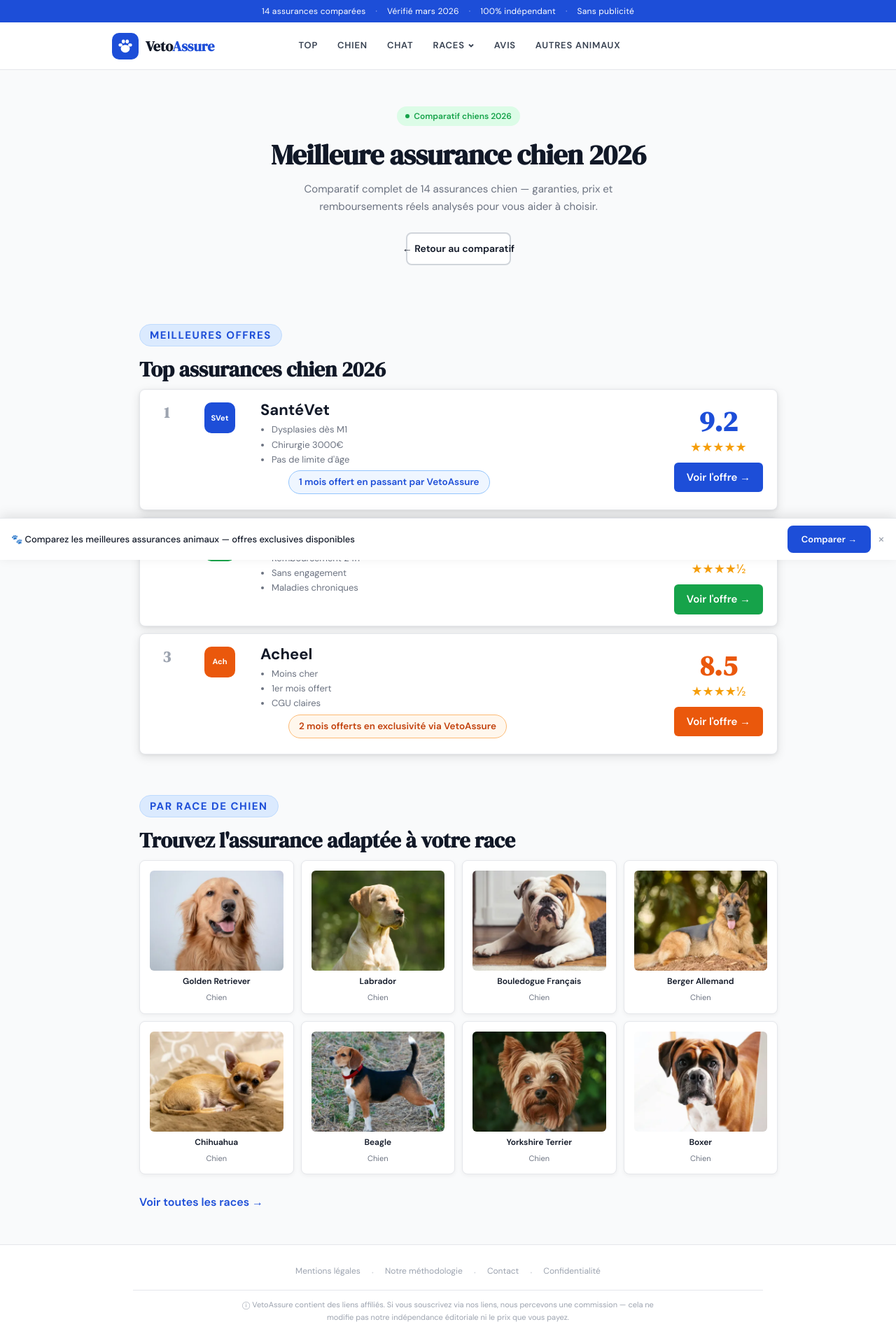
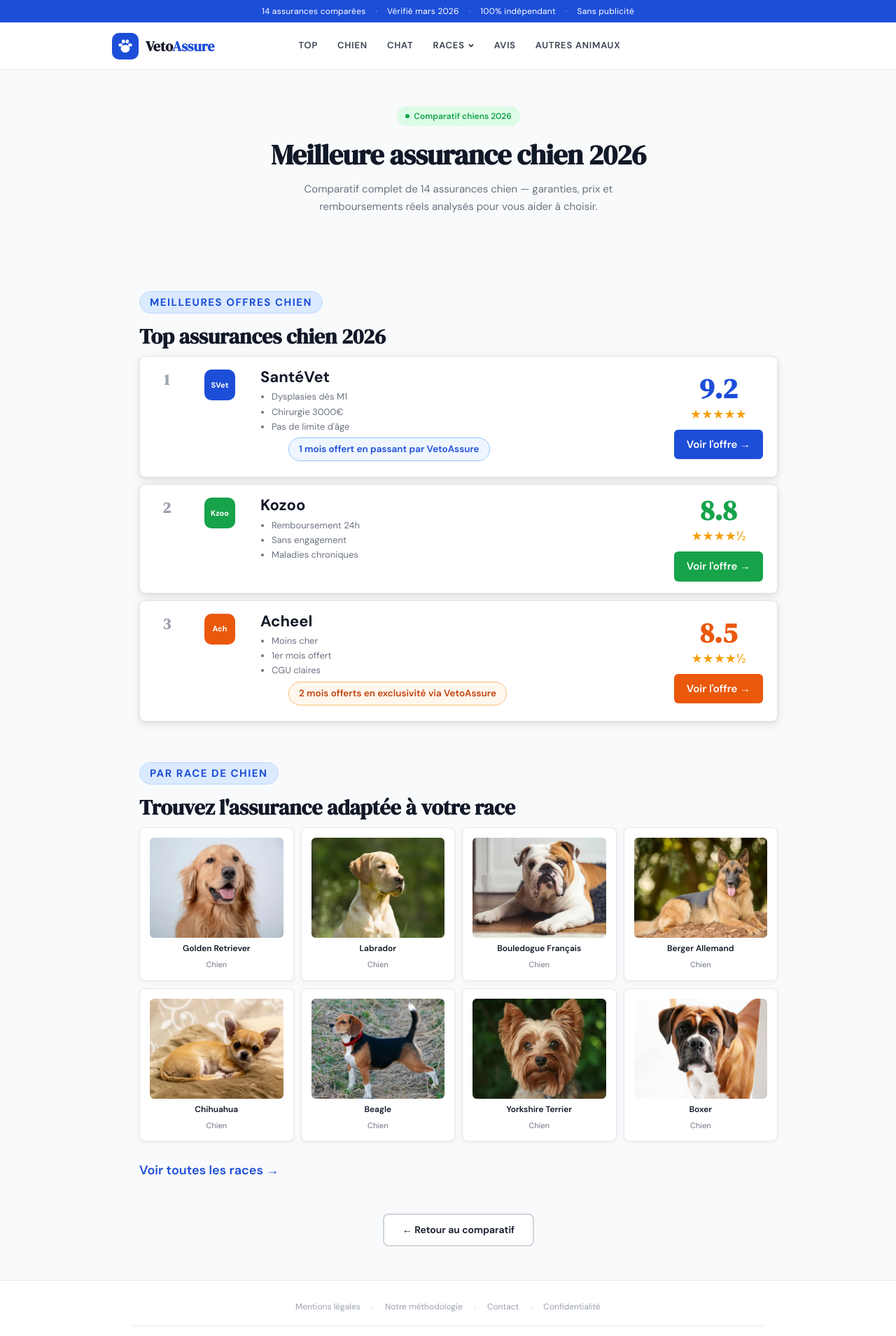
Before and after one commit to darkmana12/VetoAssure, a Next.js app: page /chien in a window 1280 px wide. Shown: the top 1909 px of the page at 70% size. Built offline with nearby package versions, Linux system fonts and the light colour scheme.

Commit message:
Remove sticky banner, fix nav links, move back buttons to bottom, add chats anchor
Made-with: Cursor

```diff
--- a/app/autres-animaux/page.tsx
+++ b/app/autres-animaux/page.tsx
@@ -32,9 +32,6 @@ export default function AutresAnimauxPage() {
           Lapins, oiseaux, reptiles, rongeurs — les NAC ont aussi besoin d&apos;une couverture
           vétérinaire adaptée. Découvrez les offres disponibles.
         </p>
-        <div className="hero-btns">
-          <Link href="/" className="btn-secondary">← Retour au comparatif</Link>
-        </div>
       </section>
 
       <section className="section">
@@ -91,6 +88,10 @@ export default function AutresAnimauxPage() {
           </Link>
         </div>
       </section>
+
+      <section className="section" style={{ paddingTop: 0, textAlign: 'center', paddingBottom: 48 }}>
+        <Link href="/" className="btn-secondary">← Retour au comparatif</Link>
+      </section>
     </>
   )
 }
--- a/app/chat/page.tsx
+++ b/app/chat/page.tsx
@@ -62,9 +62,6 @@ export default function ChatPage() {
           Assurance chat : comparatif complet de 14 offres — trouvez la meilleure couverture pour
           votre chat selon sa race et son profil.
         </p>
-        <div className="hero-btns">
-          <Link href="/" className="btn-secondary">← Retour au comparatif</Link>
-        </div>
       </section>
 
       <section className="section">
@@ -86,6 +83,10 @@ export default function ChatPage() {
         </div>
         <Link href="/races" className="see-all-link">Voir toutes les races →</Link>
       </section>
+
+      <section className="section" style={{ paddingTop: 0, textAlign: 'center', paddingBottom: 48 }}>
+        <Link href="/" className="btn-secondary">← Retour au comparatif</Link>
+      </section>
     </>
   )
 }
--- a/app/chien/page.tsx
+++ b/app/chien/page.tsx
@@ -62,13 +62,10 @@ export default function ChienPage() {
           Comparatif complet de 14 assurances chien — garanties, prix et remboursements réels analysés
           pour vous aider à choisir.
         </p>
-        <div className="hero-btns">
-          <Link href="/" className="btn-secondary">← Retour au comparatif</Link>
-        </div>
       </section>
 
       <section className="section">
-        <p className="section-label">MEILLEURES OFFRES</p>
+        <p className="section-label">MEILLEURES OFFRES CHIEN</p>
         <h2 className="section-title">Top assurances chien 2026</h2>
 
         {LIST_CHIEN.map((item) => (
@@ -86,6 +83,10 @@ export default function ChienPage() {
         </div>
         <Link href="/races" className="see-all-link">Voir toutes les races →</Link>
       </section>
+
+      <section className="section" style={{ paddingTop: 0, textAlign: 'center', paddingBottom: 48 }}>
+        <Link href="/" className="btn-secondary">← Retour au comparatif</Link>
+      </section>
     </>
   )
 }
--- a/app/globals.css
+++ b/app/globals.css
@@ -880,7 +880,7 @@ main {
 .see-all-link {
   display: inline-block;
   margin-top: 14px;
-  font-size: 16px;
+  font-size: 18px;
   font-weight: 600;
   color: var(--blue);
   text-decoration: none;
--- a/app/layout.tsx
+++ b/app/layout.tsx
@@ -3,7 +3,6 @@ import { DM_Sans, DM_Serif_Display } from 'next/font/google'
 import './globals.css'
 import Nav from '@/components/Nav'
 import Footer from '@/components/Footer'
-import StickyBanner from '@/components/StickyBanner'
 
 const dmSans = DM_Sans({
   subsets: ['latin'],
@@ -57,7 +56,6 @@ export default function RootLayout({
         <Nav />
         <main>{children}</main>
         <Footer />
-        <StickyBanner />
       </body>
     </html>
   )
--- a/app/races/page.tsx
+++ b/app/races/page.tsx
@@ -57,7 +57,7 @@ export default function RacesPage() {
         </div>
       </section>
 
-      <section className="section" style={{ paddingTop: 0 }}>
+      <section className="section" style={{ paddingTop: 0 }} id="chats">
         <p className="section-label">RACES DE CHATS</p>
         <h2 className="section-title">Assurance chat par race</h2>
         <div className="race-grid" style={{ marginTop: 16 }}>
--- a/components/HeroRacesDropdown.tsx
+++ b/components/HeroRacesDropdown.tsx
@@ -41,12 +41,12 @@ export default function HeroRacesDropdown() {
           zIndex: 100,
           overflow: 'hidden',
         }}>
-          <Link href="/chien#races" style={{ display: 'block', padding: '10px 16px', fontSize: 13, color: 'var(--text)', textDecoration: 'none' }}
+          <Link href="/races" style={{ display: 'block', padding: '10px 16px', fontSize: 13, color: 'var(--text)', textDecoration: 'none' }}
             onMouseEnter={(e) => (e.currentTarget.style.background = 'var(--blue-light)')}
             onMouseLeave={(e) => (e.currentTarget.style.background = 'transparent')}
             onClick={() => setOpen(false)}
           >🐕 Races de chiens</Link>
-          <Link href="/chat#races" style={{ display: 'block', padding: '10px 16px', fontSize: 13, color: 'var(--text)', textDecoration: 'none' }}
+          <Link href="/races#chats" style={{ display: 'block', padding: '10px 16px', fontSize: 13, color: 'var(--text)', textDecoration: 'none' }}
             onMouseEnter={(e) => (e.currentTarget.style.background = 'var(--blue-light)')}
             onMouseLeave={(e) => (e.currentTarget.style.background = 'transparent')}
             onClick={() => setOpen(false)}
--- a/components/Nav.tsx
+++ b/components/Nav.tsx
@@ -71,8 +71,8 @@ export default function Nav() {
                 </svg>
               </div>
               <div className="nav-dropdown-menu">
-                <Link href="/chien#races" className="nav-dropdown-item">🐕 Races de chiens</Link>
-                <Link href="/chat#races" className="nav-dropdown-item">🐈 Races de chats</Link>
+                <Link href="/races" className="nav-dropdown-item">🐕 Races de chiens</Link>
+                <Link href="/races#chats" className="nav-dropdown-item">🐈 Races de chats</Link>
               </div>
             </li>
 
```
